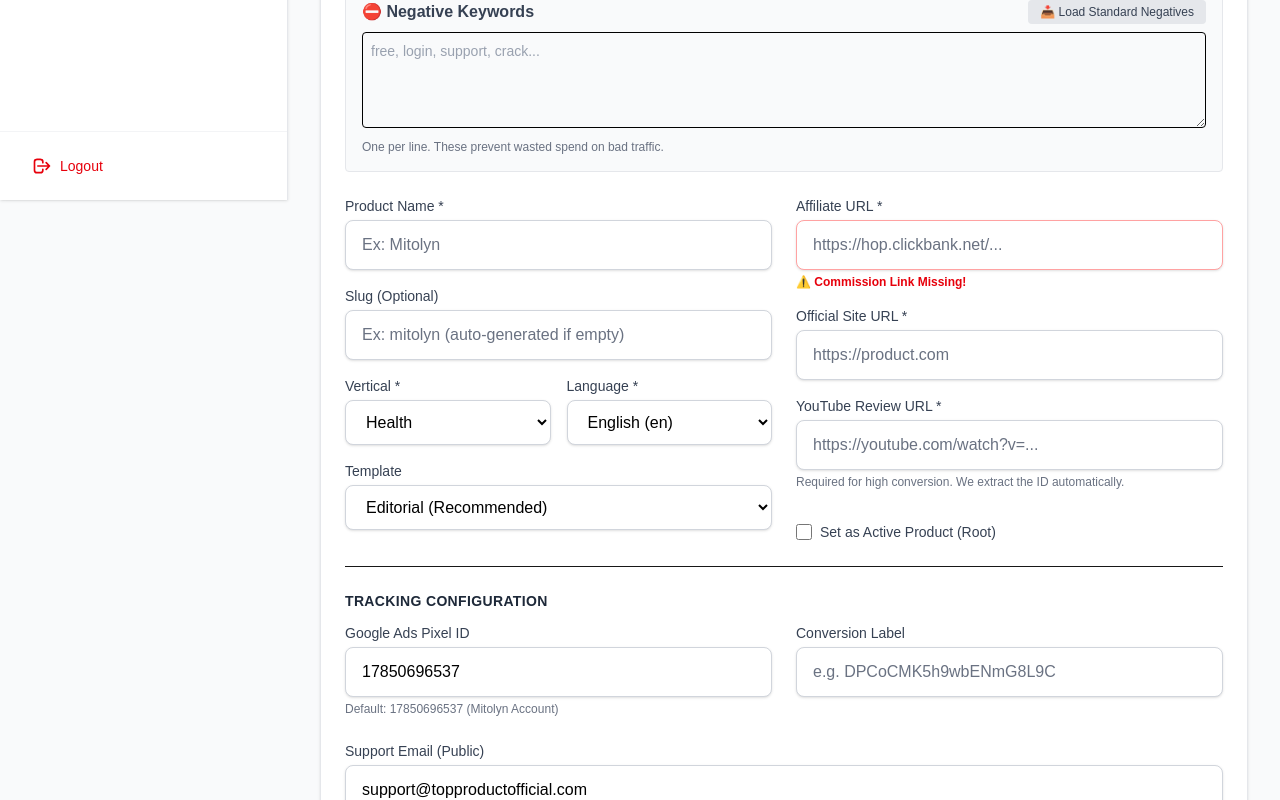
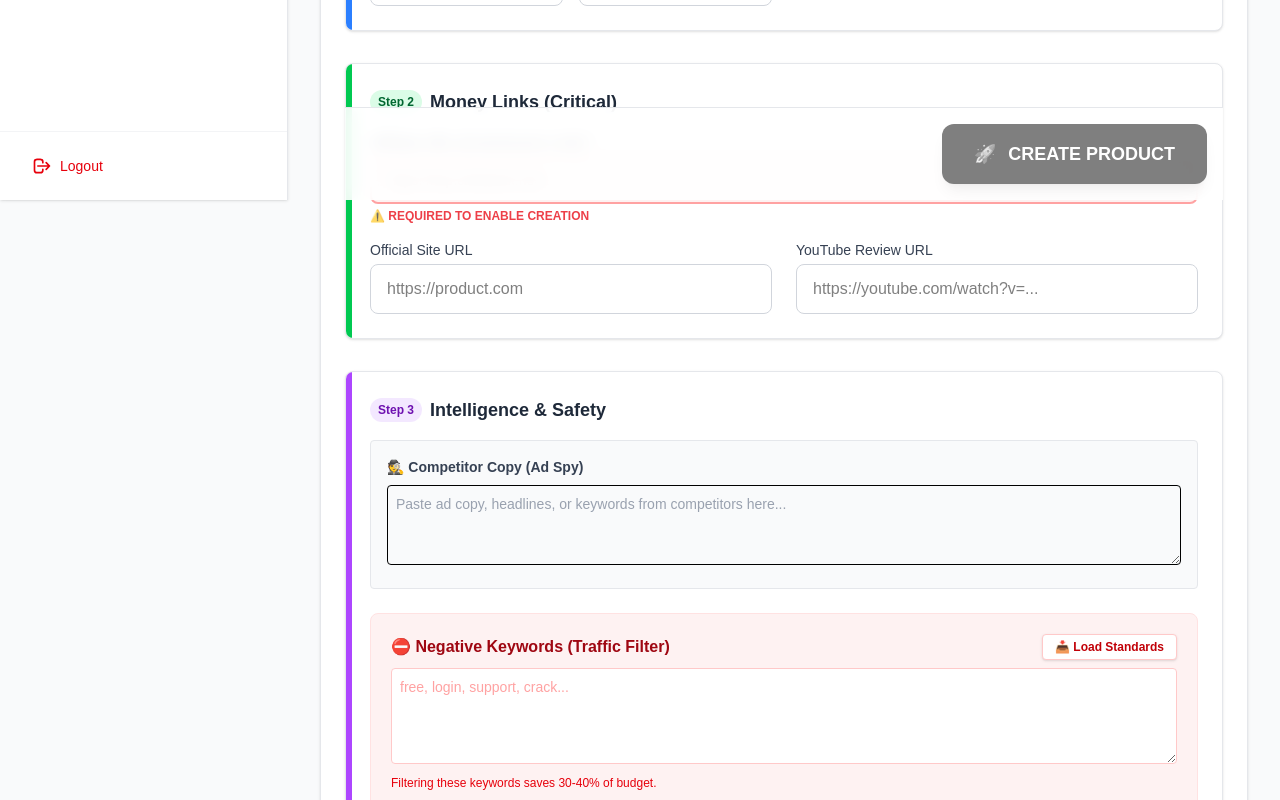
Before and after one commit to johndallapace-rgb/pressell-googleads, a Next.js app: page /admin/products/new in a window 1280 px wide. Shown: the part 600-1400 px from the top of the page. Built offline with nearby package versions, Linux system fonts and the light colour scheme.

Commit message:
UI: Restructure New Product Form & Optimize Data Storage

```diff
--- a/src/app/api/admin/products/route.ts
+++ b/src/app/api/admin/products/route.ts
@@ -218,6 +218,15 @@ export async function POST(request: NextRequest) {
     // Ensure products object exists
     if (!currentConfig.products) currentConfig.products = {};
 
+    // CLEANUP: Remove old 'undefined' or null keys to save space
+    if (currentConfig.products) {
+        Object.keys(currentConfig.products).forEach(key => {
+            if (key === 'undefined' || key === 'null' || !currentConfig.products[key]) {
+                delete currentConfig.products[key];
+            }
+        });
+    }
+
     // Add/Overwrite product
     currentConfig.products[finalSlug] = newProduct;
 
--- a/src/components/admin/CreateProductForm.tsx
+++ b/src/components/admin/CreateProductForm.tsx
@@ -343,95 +343,43 @@ export default function CreateProductForm() {
           </div>
       </div>
 
-      <form onSubmit={handleSubmit} className="space-y-6">
+      <form onSubmit={handleSubmit} className="space-y-8">
 
-        {/* Competitor Spy Field */}
-        <div className="bg-gray-50 p-4 rounded border border-gray-200">
-            <h3 className="font-bold text-gray-700 mb-2 flex items-center gap-2">
-                🕵️ Competitor Ad Spy (SearchFrom)
+        {/* Step 1: Basic Data */}
+        <div className="bg-white p-6 rounded-lg border border-gray-200 shadow-sm relative overflow-hidden">
+            <div className="absolute top-0 left-0 w-1.5 h-full bg-blue-500"></div>
+            <h3 className="text-lg font-bold text-gray-800 mb-4 flex items-center gap-2">
+                <span className="bg-blue-100 text-blue-800 text-xs px-2 py-1 rounded-full">Step 1</span>
+                Basic Identity
             </h3>
-            <p className="text-xs text-gray-500 mb-2">Paste ads or keywords here to help Gemini generate better copy.</p>
-            <textarea
-                value={competitorAds}
-                onChange={(e) => setCompetitorAds(e.target.value)}
-                placeholder="Paste ad copy, headlines, or keywords from competitors here..."
-                className="w-full border rounded p-2 text-sm h-24 text-black placeholder:text-gray-400"
-            />
-        </div>
-
-        {formData.google_ads_headlines.length > 0 && (
-            <div className="bg-blue-50 p-4 rounded border border-blue-100 mb-6">
-                <h3 className="font-bold text-blue-800 mb-2">📢 Generated Google Ads Copy</h3>
-                <div className="grid grid-cols-2 gap-4">
-                    <div>
-                        <h4 className="text-xs font-bold text-blue-600 uppercase mb-1">Headlines</h4>
-                        <ul className="list-disc pl-4 text-sm text-blue-800">
-                            {formData.google_ads_headlines.map((h, i) => <li key={i}>{h}</li>)}
-                        </ul>
-                    </div>
-                    <div>
-                        <h4 className="text-xs font-bold text-blue-600 uppercase mb-1">Descriptions</h4>
-                        <ul className="list-disc pl-4 text-sm text-blue-800">
-                            {formData.google_ads_descriptions.map((d, i) => <li key={i}>{d}</li>)}
-                        </ul>
-                    </div>
-                </div>
-                <p className="text-xs text-blue-500 mt-2">These will be saved to the Ads Manager automatically.</p>
-            </div>
-        )}
-
-        {/* Negative Keywords Section */}
-        <div className="bg-gray-50 p-4 rounded border border-gray-200">
-            <div className="flex justify-between items-center mb-2">
-                <h3 className="font-bold text-gray-700 flex items-center gap-2">
-                    ⛔ Negative Keywords
-                </h3>
-                <button
-                    onClick={handleLoadNegatives}
-                    className="text-xs bg-gray-200 hover:bg-gray-300 text-gray-700 px-3 py-1 rounded font-medium transition-colors"
-                >
-                    📥 Load Standard Negatives
-                </button>
-            </div>
-            <textarea
-                value={formData.google_ads_negatives.join('\n')}
-                onChange={(e) => setFormData(prev => ({ ...prev, google_ads_negatives: e.target.value.split('\n') }))}
-                placeholder="free, login, support, crack..."
-                className="w-full border rounded p-2 text-sm h-24 text-black placeholder:text-gray-400 font-mono"
-            />
-            <p className="text-xs text-gray-500 mt-1">One per line. These prevent wasted spend on bad traffic.</p>
-        </div>
 
             <div className="grid md:grid-cols-2 gap-6">
-
-          {/* Basic Info */}
-          <div className="space-y-4">
                 <div>
-              <label className="block text-sm font-medium text-gray-700 mb-1">Product Name *</label>
+                  <label className="block text-sm font-bold text-gray-700 mb-1">Product Name *</label>
                   <input
                     type="text" name="name" required
                     value={formData.name} onChange={handleChange}
-                className="w-full border border-gray-300 rounded-lg px-4 py-3 focus:ring-2 focus:ring-blue-500 focus:border-transparent outline-none text-black placeholder:text-gray-500 bg-white shadow-sm text-base selection:bg-blue-200 selection:text-black"
+                    className="w-full border border-gray-300 rounded-lg px-4 py-3 focus:ring-2 focus:ring-blue-500 outline-none text-black text-lg font-medium"
                     placeholder="Ex: Mitolyn"
                   />
                 </div>
 
                 <div>
-              <label className="block text-sm font-medium text-gray-700 mb-1">Slug (Optional)</label>
+                  <label className="block text-sm font-bold text-gray-700 mb-1">Slug (URL ID)</label>
                   <input
                     type="text" name="slug"
                     value={formData.slug} onChange={handleChange}
-                className="w-full border border-gray-300 rounded-lg px-4 py-3 focus:ring-2 focus:ring-blue-500 focus:border-transparent outline-none text-black placeholder:text-gray-500 bg-white shadow-sm text-base selection:bg-blue-200 selection:text-black"
-                placeholder="Ex: mitolyn (auto-generated if empty)"
+                    className="w-full border border-gray-300 rounded-lg px-4 py-3 focus:ring-2 focus:ring-blue-500 outline-none text-black font-mono text-sm"
+                    placeholder="mitolyn (auto-generated)"
                   />
                 </div>
 
                 <div className="grid grid-cols-2 gap-4">
                    <div>
-                <label className="block text-sm font-medium text-gray-700 mb-1">Vertical *</label>
+                    <label className="block text-sm font-medium text-gray-700 mb-1">Vertical</label>
                     <select
                         name="vertical" value={formData.vertical} onChange={handleChange}
-                    className="w-full border border-gray-300 rounded-lg px-4 py-3 focus:ring-2 focus:ring-blue-500 focus:border-transparent outline-none text-black bg-white shadow-sm text-base"
+                        className="w-full border border-gray-300 rounded-lg px-4 py-3 text-black bg-white"
                     >
                         <option value="health">Health</option>
                         <option value="diy">DIY</option>
@@ -442,128 +390,144 @@ export default function CreateProductForm() {
                     </select>
                    </div>
                    <div>
-                <label className="block text-sm font-medium text-gray-700 mb-1">Language *</label>
+                    <label className="block text-sm font-medium text-gray-700 mb-1">Language</label>
                     <select
                         name="language" value={formData.language} onChange={handleChange}
-                    className="w-full border border-gray-300 rounded-lg px-4 py-3 focus:ring-2 focus:ring-blue-500 focus:border-transparent outline-none text-black bg-white shadow-sm text-base"
+                        className="w-full border border-gray-300 rounded-lg px-4 py-3 text-black bg-white"
                     >
-                    <option value="en">English (en)</option>
-                    <option value="pt">Portuguese (pt)</option>
-                    <option value="es">Spanish (es)</option>
-                    <option value="it">Italian (it)</option>
+                        <option value="en">English 🇺🇸</option>
+                        <option value="pt">Portuguese 🇧🇷</option>
+                        <option value="es">Spanish 🇪🇸</option>
+                        <option value="fr">French 🇫🇷</option>
+                        <option value="de">German 🇩🇪</option>
+                        <option value="it">Italian 🇮🇹</option>
                     </select>
                    </div>
                 </div>
-
-            <div>
-               <label className="block text-sm font-medium text-gray-700 mb-1">Template</label>
-               <select
-                   name="template" value={formData.template} onChange={handleChange}
-                   className="w-full border border-gray-300 rounded-lg px-4 py-3 focus:ring-2 focus:ring-blue-500 focus:border-transparent outline-none text-black bg-white shadow-sm text-base"
-               >
-                   <option value="editorial">Editorial (Recommended)</option>
-                   <option value="story">Story</option>
-                   <option value="comparison">Comparison</option>
-               </select>
             </div>
         </div>
 
-          {/* URLs & Media */}
+        {/* Step 2: Critical Links */}
+        <div className="bg-white p-6 rounded-lg border border-gray-200 shadow-sm relative overflow-hidden">
+            <div className="absolute top-0 left-0 w-1.5 h-full bg-green-500"></div>
+            <h3 className="text-lg font-bold text-gray-800 mb-4 flex items-center gap-2">
+                <span className="bg-green-100 text-green-800 text-xs px-2 py-1 rounded-full">Step 2</span>
+                Money Links (Critical)
+            </h3>
+
             <div className="space-y-4">
                 <div>
-              <label className="block text-sm font-medium text-gray-700 mb-1">Affiliate URL *</label>
+                  <label className="block text-sm font-bold text-gray-700 mb-1">Affiliate URL (Commission Link) *</label>
                   <div className="relative">
                     <input
                         type="url" name="affiliate_url" required
                         value={formData.affiliate_url} onChange={handleChange}
-                    className={`w-full border rounded-lg px-4 py-3 focus:ring-2 focus:ring-blue-500 focus:border-transparent outline-none text-black placeholder:text-gray-500 bg-white shadow-sm text-base selection:bg-blue-200 selection:text-black ${!formData.affiliate_url ? 'border-red-300 bg-red-50' : 'border-gray-300'}`}
+                        className={`w-full border-2 rounded-lg px-4 py-3 focus:ring-2 focus:ring-green-500 outline-none text-black font-mono text-sm ${!formData.affiliate_url ? 'border-red-300 bg-red-50' : 'border-green-200 bg-green-50'}`}
                         placeholder={importedPlatform === 'Digistore24' ? `https://www.digistore24.com/redir/PRODUCT_ID/${platformId || 'AFFILIATE_ID'}` : "https://hop.clickbank.net/..."}
                     />
-                {importedPlatform === 'Digistore24' && (
-                    <span className="absolute right-3 top-3 text-xs bg-gray-100 text-gray-600 px-2 py-1 rounded border">
-                        ID: {platformId || 'Loading...'}
-                    </span>
-                )}
                   </div>
-              {!formData.affiliate_url && <p className="text-xs text-red-600 mt-1 font-bold">⚠️ Commission Link Missing!</p>}
+                  {!formData.affiliate_url && <p className="text-xs text-red-600 mt-1 font-bold animate-pulse">⚠️ REQUIRED TO ENABLE CREATION</p>}
                 </div>
 
+                <div className="grid md:grid-cols-2 gap-6">
                     <div>
-              <label className="block text-sm font-medium text-gray-700 mb-1">Official Site URL *</label>
+                      <label className="block text-sm font-medium text-gray-700 mb-1">Official Site URL</label>
                       <input
                         type="url" name="official_url" required
                         value={formData.official_url} onChange={handleChange}
-                className="w-full border border-gray-300 rounded-lg px-4 py-3 focus:ring-2 focus:ring-blue-500 focus:border-transparent outline-none text-black placeholder:text-gray-500 bg-white shadow-sm text-base selection:bg-blue-200 selection:text-black"
+                        className="w-full border border-gray-300 rounded-lg px-4 py-3 text-black"
                         placeholder="https://product.com"
                       />
                     </div>
-
                     <div>
-              <label className="block text-sm font-medium text-gray-700 mb-1">YouTube Review URL *</label>
+                      <label className="block text-sm font-medium text-gray-700 mb-1">YouTube Review URL</label>
                       <input
                         type="url" name="youtube_review_url" required
                         value={formData.youtube_review_url} onChange={handleChange}
-                className="w-full border border-gray-300 rounded-lg px-4 py-3 focus:ring-2 focus:ring-blue-500 focus:border-transparent outline-none text-black placeholder:text-gray-500 bg-white shadow-sm text-base selection:bg-blue-200 selection:text-black"
+                        className="w-full border border-gray-300 rounded-lg px-4 py-3 text-black"
                         placeholder="https://youtube.com/watch?v=..."
                       />
-              <p className="text-xs text-gray-500 mt-1">Required for high conversion. We extract the ID automatically.</p>
                     </div>
-
-            <div className="flex items-center space-x-4 pt-4">
-               <label className="flex items-center space-x-2 cursor-pointer">
-                  <input
-                    type="checkbox" name="set_as_active"
-                    checked={formData.set_as_active} onChange={handleChange}
-                    className="w-4 h-4 text-blue-600 rounded"
-                  />
-                  <span className="text-sm text-gray-700 font-medium">Set as Active Product (Root)</span>
-               </label>
                 </div>
             </div>
         </div>
 
-        {/* Tracking Section */}
-        <div className="border-t pt-6">
-            <h3 className="text-sm font-bold text-gray-800 mb-3 uppercase tracking-wide">Tracking Configuration</h3>
-            <div className="grid md:grid-cols-2 gap-6">
+        {/* Step 3: Intelligence & Tracking */}
+        <div className="bg-white p-6 rounded-lg border border-gray-200 shadow-sm relative overflow-hidden">
+            <div className="absolute top-0 left-0 w-1.5 h-full bg-purple-500"></div>
+            <h3 className="text-lg font-bold text-gray-800 mb-4 flex items-center gap-2">
+                <span className="bg-purple-100 text-purple-800 text-xs px-2 py-1 rounded-full">Step 3</span>
+                Intelligence & Safety
+            </h3>
+
+            {/* Competitor Spy Field */}
+            <div className="bg-gray-50 p-4 rounded border border-gray-200 mb-6">
+                <h3 className="font-bold text-gray-700 mb-2 flex items-center gap-2 text-sm">
+                    🕵️ Competitor Copy (Ad Spy)
+                </h3>
+                <textarea
+                    value={competitorAds}
+                    onChange={(e) => setCompetitorAds(e.target.value)}
+                    placeholder="Paste ad copy, headlines, or keywords from competitors here..."
+                    className="w-full border rounded p-2 text-sm h-20 text-black placeholder:text-gray-400"
+                />
+            </div>
+
+            {/* Negative Keywords Section - Highlighted */}
+            <div className="bg-red-50 p-5 rounded-lg border border-red-100 mb-6">
+                <div className="flex justify-between items-center mb-2">
+                    <h3 className="font-bold text-red-800 flex items-center gap-2">
+                        ⛔ Negative Keywords (Traffic Filter)
+                    </h3>
+                    <button
+                        onClick={handleLoadNegatives}
+                        className="text-xs bg-white border border-red-200 hover:bg-red-100 text-red-700 px-3 py-1 rounded font-bold transition-colors shadow-sm"
+                    >
+                        📥 Load Standards
+                    </button>
+                </div>
+                <textarea
+                    value={formData.google_ads_negatives.join('\n')}
+                    onChange={(e) => setFormData(prev => ({ ...prev, google_ads_negatives: e.target.value.split('\n') }))}
+                    placeholder="free, login, support, crack..."
+                    className="w-full border border-red-200 rounded p-2 text-sm h-24 text-black placeholder:text-red-300 font-mono bg-white focus:ring-2 focus:ring-red-500 outline-none"
+                />
+                <p className="text-xs text-red-600 mt-1 font-medium">Filtering these keywords saves 30-40% of budget.</p>
+            </div>
+
+            {/* Tracking */}
+            <div className="grid md:grid-cols-2 gap-6 pt-4 border-t border-gray-100">
                 <div>
                     <label className="block text-sm font-medium text-gray-700 mb-1">Google Ads Pixel ID</label>
                     <input
                         type="text" name="google_ads_id"
                         value={formData.google_ads_id} onChange={handleChange}
-                        className="w-full border border-gray-300 rounded-lg px-4 py-3 focus:ring-2 focus:ring-blue-500 focus:border-transparent outline-none text-black placeholder:text-gray-500 bg-white shadow-sm text-base selection:bg-blue-200 selection:text-black"
-                        placeholder="AW-XXXXXXXX"
+                        className="w-full border border-gray-300 rounded-lg px-4 py-3 text-black font-mono text-sm"
                     />
-                    <p className="text-xs text-gray-500 mt-1">Default: 17850696537 (Mitolyn Account)</p>
                 </div>
                 <div>
                     <label className="block text-sm font-medium text-gray-700 mb-1">Conversion Label</label>
                     <input
                         type="text" name="google_ads_label"
                         value={formData.google_ads_label} onChange={handleChange}
-                        className="w-full border border-gray-300 rounded-lg px-4 py-3 focus:ring-2 focus:ring-blue-500 focus:border-transparent outline-none text-black placeholder:text-gray-500 bg-white shadow-sm text-base selection:bg-blue-200 selection:text-black"
-                        placeholder="e.g. DPCoCMK5h9wbENmG8L9C"
-                    />
-                </div>
-                <div className="col-span-2">
-                    <label className="block text-sm font-medium text-gray-700 mb-1">Support Email (Public)</label>
-                    <input
-                        type="email" name="support_email"
-                        value={formData.support_email} onChange={handleChange}
-                        className="w-full border border-gray-300 rounded-lg px-4 py-3 focus:ring-2 focus:ring-blue-500 focus:border-transparent outline-none text-black placeholder:text-gray-500 bg-white shadow-sm text-base selection:bg-blue-200 selection:text-black"
-                        placeholder="support@topproductofficial.com"
+                        className="w-full border border-gray-300 rounded-lg px-4 py-3 text-black font-mono text-sm"
                     />
                 </div>
             </div>
         </div>
 
-        <div className="pt-4 border-t flex justify-end">
+        {/* Submit Action */}
+        <div className="pt-4 border-t flex justify-end sticky bottom-0 bg-white/90 p-4 backdrop-blur-sm border-t-gray-200 z-10">
            <button
              type="submit"
-             disabled={loading}
-             className={`px-8 py-3 bg-blue-600 text-white font-bold rounded-lg shadow-md hover:bg-blue-700 transition-all duration-200 transform hover:scale-[1.02] active:scale-95 ${loading ? 'opacity-50 cursor-not-allowed' : ''}`}
+             disabled={loading || !formData.affiliate_url}
+             className={`px-8 py-4 bg-black text-white font-black text-lg rounded-xl shadow-lg hover:bg-gray-800 transition-all duration-200 transform hover:scale-[1.02] active:scale-95 flex items-center gap-3 ${loading || !formData.affiliate_url ? 'opacity-50 cursor-not-allowed grayscale' : ''}`}
            >
-             {loading ? 'Creating...' : 'Create Product'}
+             {loading ? 'Creating Product...' : (
+                <>
+                    <span>🚀</span> CREATE PRODUCT
+                </>
+             )}
            </button>
         </div>
       </form>
```
Lines whose indentation alone changed are shown as unchanged.
